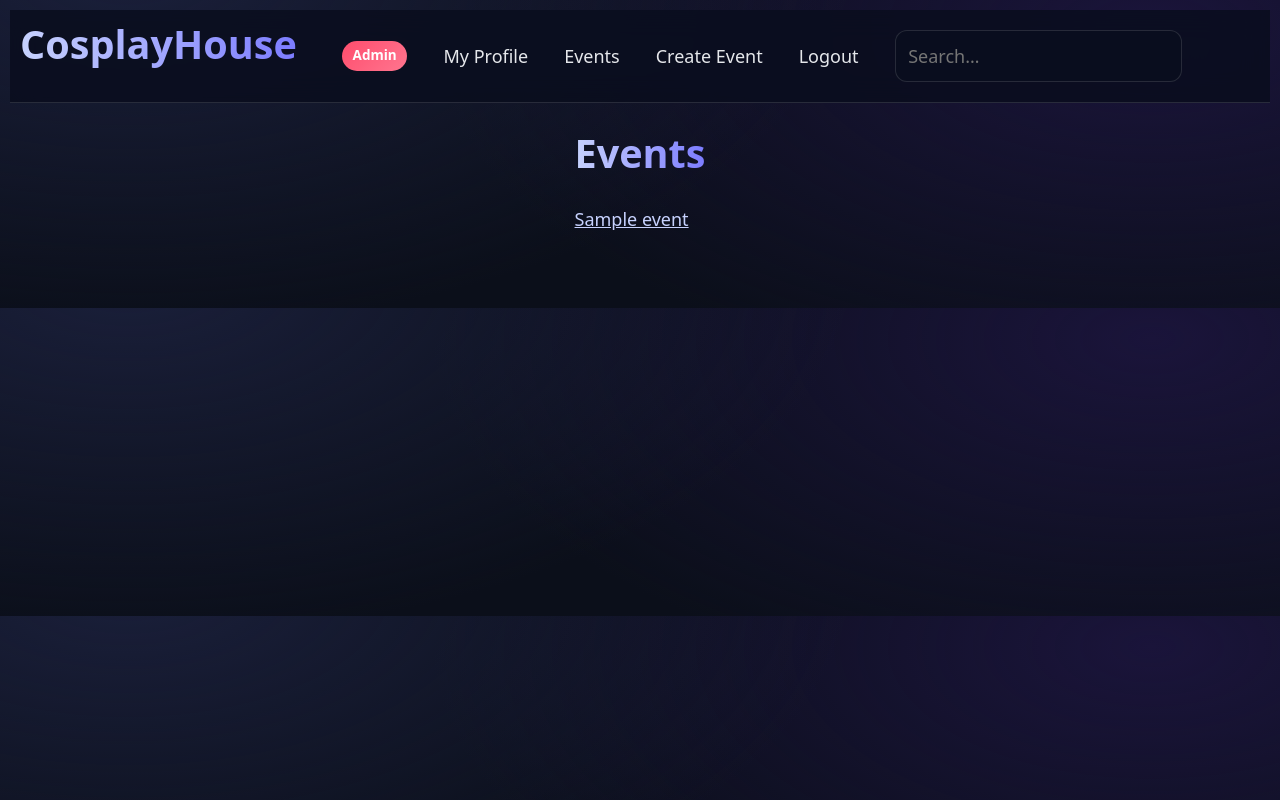
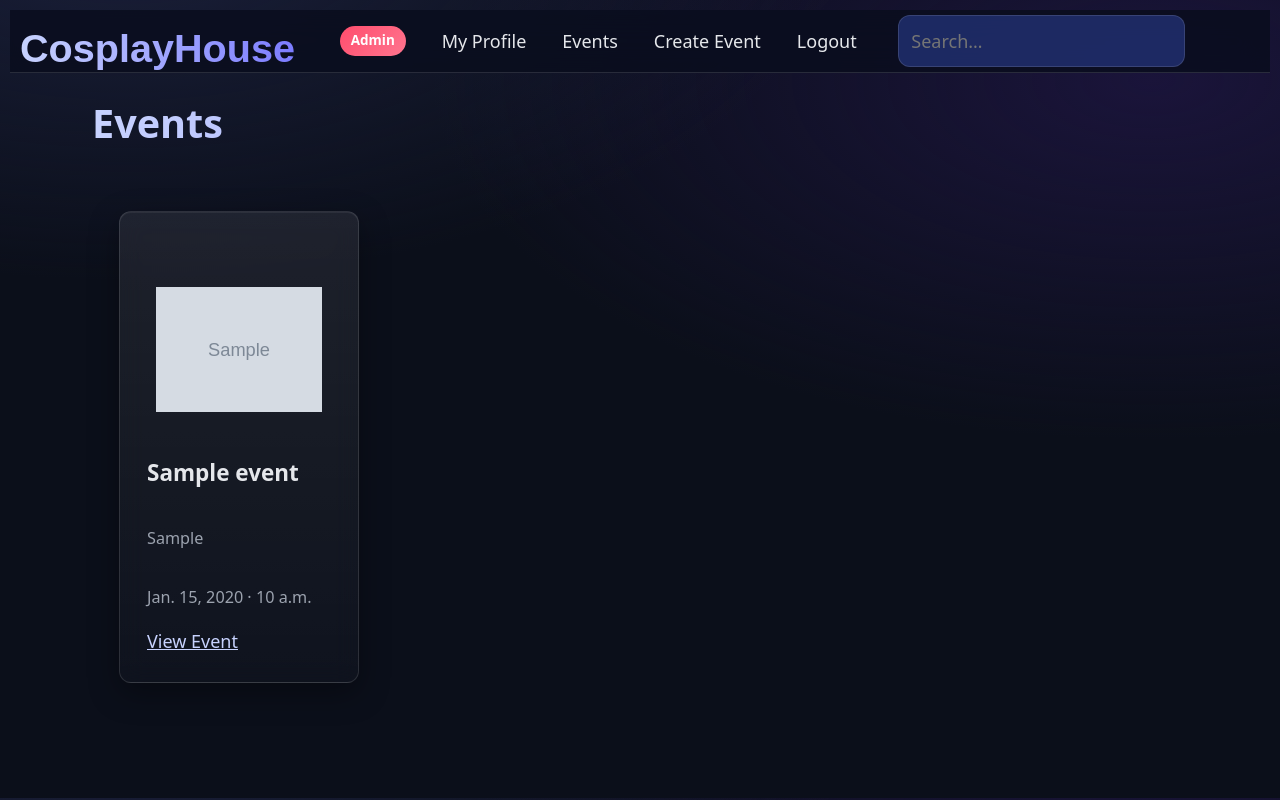
Before and after one commit to Zac-Wa1ters/cosplay-hub, a Django app: page /cosplayhub/events/ in a window 1280 px wide. Run offline with Django 5.2, Linux system fonts and the light colour scheme; a user stored in the database is signed in; tables that the repository leaves empty hold one stand-in row (values such as "Sample post"); grey boxes marked "Sample" are stand-in pictures; parts of the project's set-up code (start-up, migrations or seed data) failed here and were passed over.

Commit message:
added more styling, added preview images to events and pagination to event list, made it so remove image button doesn't appear if there already no image added for profile pic and event image.

```diff
--- a/community/models.py
+++ b/community/models.py
@@ -151,9 +151,9 @@ class Follow(models.Model):
         return f"{self.follower} → {self.following} ({self.status})"
 
 class Event(models.Model):
-    title = models.CharField(max_length=200)
+    title = models.CharField(max_length=100)
     description = models.TextField(blank=True)
-    location = models.CharField(max_length=200, blank=True)
+    location = models.CharField(max_length=100, blank=True)
     date = models.DateField(null=True, blank=True)
     time = models.TimeField(null=True, blank=True)
     creator = models.ForeignKey(User, on_delete=models.CASCADE, related_name="events")
--- a/community/static/community/css/style.css
+++ b/community/static/community/css/style.css
@@ -50,6 +50,49 @@ body {
     gap: 2rem;
     align-items: start;
 }
+
+.event-layout {
+    display: grid;
+    grid-template-columns: 1fr 2fr;
+    gap: 2rem;
+    align-items: start;
+}
+
+.event-grid {
+    display: grid;
+    grid-template-columns: 1fr;
+    gap: 1.5rem;
+    width: 100%;
+}
+
+.event-card {
+    display: flex;
+    flex-direction: column;
+}
+
+.event-grid .event-image-preview {
+    width: 100%;
+    height: 220px;
+    object-fit: contain;
+    border-radius: var(--radius);
+    padding: 0.5rem;
+    display: block;
+}
+
+.event-card img {
+    flex-shrink: 0;
+}
+
+
+
+.pagination {
+    margin-top: 2rem;
+    display: flex;
+    justify-content: center;
+    gap: 1.5rem;
+    align-items: center;
+}
+
 /* =========================
    LAYOUT
    ========================= */
@@ -84,7 +127,9 @@ body {
 }
 
 .main-nav h1{
+    font-family: "Papyrus", "Herculanum", fantasy;
     margin-top: 10px;
+    margin-bottom: -5px;
     justify-content: left;
     align-items: center;
     display: flex;
@@ -117,6 +162,11 @@ body {
 .main-nav a:hover::after,
 .main-nav button:hover::after {
     width: 100%;
+}
+
+
+.nav-search{
+    padding: 5px;
 }
 
 /* =========================
@@ -181,10 +231,12 @@ button {
     cursor: pointer;
     background: transparent;
     color: var(--text);
+
 }
 
 .button-primary {
-    padding: 7px;
+    padding-left: 15px;
+    padding-right: 15px;
     background: linear-gradient(135deg, #bdbeed, var(--accent));
     color: white;
     box-shadow: 0 0 0 transparent;
@@ -197,7 +249,8 @@ button {
 }
 
 .button-danger {
-    padding: 7px;
+    padding-left: 15px;
+    padding-right: 15px;
     background: linear-gradient(135deg, #ff4d6d, #ff758f);
     color: white;
 }
@@ -209,7 +262,8 @@ button {
 }
 
 .button-secondary {
-    padding: 7px;
+    padding-left: 15px;
+    padding-right: 15px;
     background: linear-gradient(135deg, #bdbeed, var(--accent));
     color: white;
     box-shadow: 0 0 0 transparent;
@@ -245,9 +299,15 @@ select {
     border-radius: var(--radius);
     border: 1px solid var(--border);
     font: inherit;
-    background: rgba(10, 14, 30, 0.8);
+    background: rgba(57, 85, 197, 0.407);
     color: var(--text);
 }
+
+input[type="date"]::-webkit-calendar-picker-indicator,
+input[type="time"]::-webkit-calendar-picker-indicator {
+    filter: invert(1) brightness(1.2);
+}
+
 
 input:focus,
 textarea:focus,
@@ -293,7 +353,7 @@ select:focus {
 
 .event-image {
     width: auto;
-    height: 320px;
+    height: 35vw;
 }
 
 input[name$="-clear"],
@@ -363,6 +423,9 @@ a:hover {
     .profile-layout {
         grid-template-columns: 1fr;
     }
+    .event-layout {
+        grid-template-columns: 1fr;
+    }
 }
 
 @media (min-width: 768px) {
@@ -376,3 +439,15 @@ a:hover {
         grid-template-columns: repeat(3, 1fr);
     }
 }
+
+@media (min-width: 768px) {
+    .event-grid {
+        grid-template-columns: repeat(2, 1fr);
+    }
+}
+
+@media (min-width: 1200px) {
+    .event-grid {
+        grid-template-columns: repeat(4, 1fr);
+    }
+}
--- a/community/static/community/js/image_preview.js
+++ b/community/static/community/js/image_preview.js
@@ -4,6 +4,7 @@ document.addEventListener("DOMContentLoaded", function () {
         const input = document.getElementById(config.inputId);
         const preview = document.getElementById(config.previewId);
         const clearCheckbox = document.querySelector(`input[name="${config.clearName}"]`);
+        const removeBtn = document.getElementById(config.removeBtnId)
 
         if (!preview) return;
 
@@ -18,9 +19,8 @@ document.addEventListener("DOMContentLoaded", function () {
                 };
                 reader.readAsDataURL(file);
 
-                if (clearCheckbox) {
-                    clearCheckbox.checked = false;
-                }
+                if (clearCheckbox) clearCheckbox.checked = false;
+                if (removeBtn) removeBtn.style.display = "";
             });
         }
 
@@ -37,6 +37,7 @@ document.addEventListener("DOMContentLoaded", function () {
             if (preview.dataset.defaultSrc) {
                 preview.src = preview.dataset.defaultSrc;
             }
+            if(removeBtn) removeBtn.style.display = "none";
         };
     }
 
@@ -45,14 +46,16 @@ document.addEventListener("DOMContentLoaded", function () {
         inputId: "id_avatar",
         previewId: "avatar-preview",
         clearName: "avatar-clear",
-        clearFn: "previewClearAvatar"
+        clearFn: "previewClearAvatar",
+        removeBtnId: "remove-avatar-btn"
     });
 
     setupImagePreview({
         inputId: "id_image",
         previewId: "event-image-preview",
         clearName: "image-clear",
-        clearFn: "previewClearEventImage"
+        clearFn: "previewClearEventImage",
+        removeBtnId: "remove-event-image-btn"
     });
 
 });
--- a/community/templates/community/cosplay_confirm_delete.html
+++ b/community/templates/community/cosplay_confirm_delete.html
@@ -11,9 +11,10 @@
 
     <form method="post" action="{% url 'cosplay_delete' cosplay.id %}">
         {% csrf_token %}
-        <button type="submit" class="button-danger">Delete Cosplay</button>
+        <button type="submit" class="button-danger">Delete Cosplay</button> |
+        <button type="button" onclick="window.history.back()" class="button-danger">Cancel</button>
     </form>
-        <p><button onclick="window.history.back()" class="button-secondary">Cancel</button></p>
+
 
 
 
--- a/community/templates/community/cosplay_detail.html
+++ b/community/templates/community/cosplay_detail.html
@@ -2,6 +2,7 @@
 {% block title %}{{ cosplay.title }} — Cosplay Hub{% endblock %}
 
 {% block content %}
+<div class="card">
 <h1>{{ cosplay.title }}</h1>
 
 
@@ -41,7 +42,7 @@
         {% endfor %}
     </div>
 {% endif %}
-
+</div>
 
 
             {% if request.user.is_superuser or request.user == cosplay.owner %}
--- a/community/templates/community/cosplay_edit.html
+++ b/community/templates/community/cosplay_edit.html
@@ -8,10 +8,8 @@
 <form method="post" class="form-narrow">
     {% csrf_token %}
     {{ form.as_p }}
-    <button type="submit" class="button-primary">Save Changes</button>
+    <button type="submit" class="button-primary">Save Changes</button> |
+    <button type="button" onclick="window.history.back()" class="button-danger">Cancel</button>
 
 </form>
-<p>
-<button onclick="window.history.back()" class="button-danger">Cancel</button>
-</p>
 {% endblock %}
--- a/community/templates/community/cosplay_form.html
+++ b/community/templates/community/cosplay_form.html
@@ -2,10 +2,11 @@
 {% endblock %} {% block content %}
 
     <h1>Create Cosplay</h1>
-
+<div class="card">
     <form method="post">
         {% csrf_token %}
         {{ form.as_p }}
+    </div>
         <button type="submit" class="button-primary">Create</button>
         <button onclick="window.history.back()" class="button-danger">Cancel</button>
     </form>
--- a/community/templates/community/entry_edit.html
+++ b/community/templates/community/entry_edit.html
@@ -33,11 +33,9 @@
         <input type="file" name="images" multiple>
     </p>
 
-    <button type="submit" class="button-primary">Save Changes</button>
+    <button type="submit" class="button-primary">Save Changes</button> |
+    <button type="button" onclick="window.history.back()" class="button-danger">Cancel</button>
 </form>
 
 
-<p>
-    <button onclick="window.history.back()" class="button-danger">Cancel</button>
-</p>
 {% endblock %}
--- a/community/templates/community/events_list.html
+++ b/community/templates/community/events_list.html
@@ -1,9 +1,72 @@
 {% extends "base.html" %}
+
+{% block title %}Events{% endblock %}
+
 {% block content %}
 <h1>Events</h1>
-{% for event in events %}
-    <p><a href="{% url 'event_detail' event.id %}">{{ event.title }}</a></p>
-{% empty %}
-    <p>No events yet.</p>
-{% endfor %}
+
+{% if page_obj and page_obj.object_list %}
+<div class="container">
+    <div class="event-grid">
+        {% for event in page_obj %}
+            <div class="card event-card">
+
+                {% if event.image %}
+                    <img
+                        src="{{ event.image.url }}"
+                        alt="{{ event.title }}"
+                        class="event-image-preview"
+                    >
+                {% endif %}
+
+                <h3>{{ event.title }}</h3>
+
+                {% if event.location %}
+                    <p class="muted">{{ event.location }}</p>
+                {% endif %}
+
+                {% if event.date %}
+                    <p class="muted">
+                        {{ event.date }}
+                        {% if event.time %}
+                            · {{ event.time }}
+                        {% endif %}
+                    </p>
+                {% endif %}
+
+                <a href="{% url 'event_detail' event.id %}">
+                    View Event
+                </a>
+
+            </div>
+        {% endfor %}
+        </div>
+    </div>
+
+    {% if page_obj.has_other_pages %}
+        <nav class="pagination">
+            {% if page_obj.has_previous %}
+                <a href="?page={{ page_obj.previous_page_number }}">
+                    Previous
+                </a>
+            {% endif %}
+
+            <span class="muted">
+                Page {{ page_obj.number }} of {{ page_obj.paginator.num_pages }}
+            </span>
+
+            {% if page_obj.has_next %}
+                <a href="?page={{ page_obj.next_page_number }}">
+                    Next
+                </a>
+            {% endif %}
+        </nav>
+    {% endif %}
+
+{% else %}
+    <div class="empty-state">
+        <p>No events available.</p>
+    </div>
+{% endif %}
+
 {% endblock %}
--- a/community/templates/community/hub_home.html
+++ b/community/templates/community/hub_home.html
@@ -14,7 +14,7 @@
 {% else %}
     <p>
         <a href="{% url 'login' %}"><button class="button-primary">Log in</button></a> or
-    <a href="{% url 'signup' %}" class="nav-link"><button class='button-primary'>Sign Up</button></a>
+        <a href="{% url 'signup' %}" class="nav-link"><button class='button-primary'>Sign Up</button></a>
 to get started.
     </p>
 {% endif %}
--- a/community/templates/community/login.html
+++ b/community/templates/community/login.html
@@ -9,8 +9,7 @@
     {% csrf_token %}
     {{ form.as_p }}
     <button type="submit" class="button-primary">Login</button>
+    <a href="{% url 'signup' %}" class="nav-link"><button type="button" class='button-primary'>Sign Up</button></a>
 </form>
-<p>
-    <a href="{% url 'signup' %}" class="nav-link"><button class='button-primary'>Sign Up</button></a>
-</p>
+
 {% endblock %}
--- a/community/views.py
+++ b/community/views.py
@@ -4,6 +4,7 @@ from django.contrib.auth.models import User
 from django.contrib.auth.decorators import login_required
 from django.contrib.auth.forms import UserCreationForm
 from django.contrib.auth import login
+from django.core.paginator import Paginator
 from django.db.models import Q
 from .forms import *
 from .models import *
@@ -330,8 +331,12 @@ def signup(request):
     )
 
 def events_list(request):
-    events = Event.objects.filter(is_archived=False).order_by("date")
-    return render(request, "community/events_list.html", {"events": events})
+    events = Event.objects.filter(is_archived=False).order_by("-created_at")
+    paginator = Paginator(events, 9)
+    page_number = request.GET.get("page")
+    page_obj = paginator.get_page(page_number)
+
+    return render(request, "community/events_list.html", {"page_obj": page_obj})
 
 def event_detail(request, event_id):
     event = get_object_or_404(Event, id=event_id, is_archived=False)
```
Also changed, not shown: community/templates/community/entry_confirm_delete.html (+3 -4 lines), community/templates/community/entry_form.html (+4 -5 lines), community/templates/community/event_delete.html (+3 -4 lines), community/templates/community/event_detail.html (+19 -8 lines), community/templates/community/event_form.html (+16 -8 lines), community/templates/community/profile_edit.html (+11 -6 lines).
